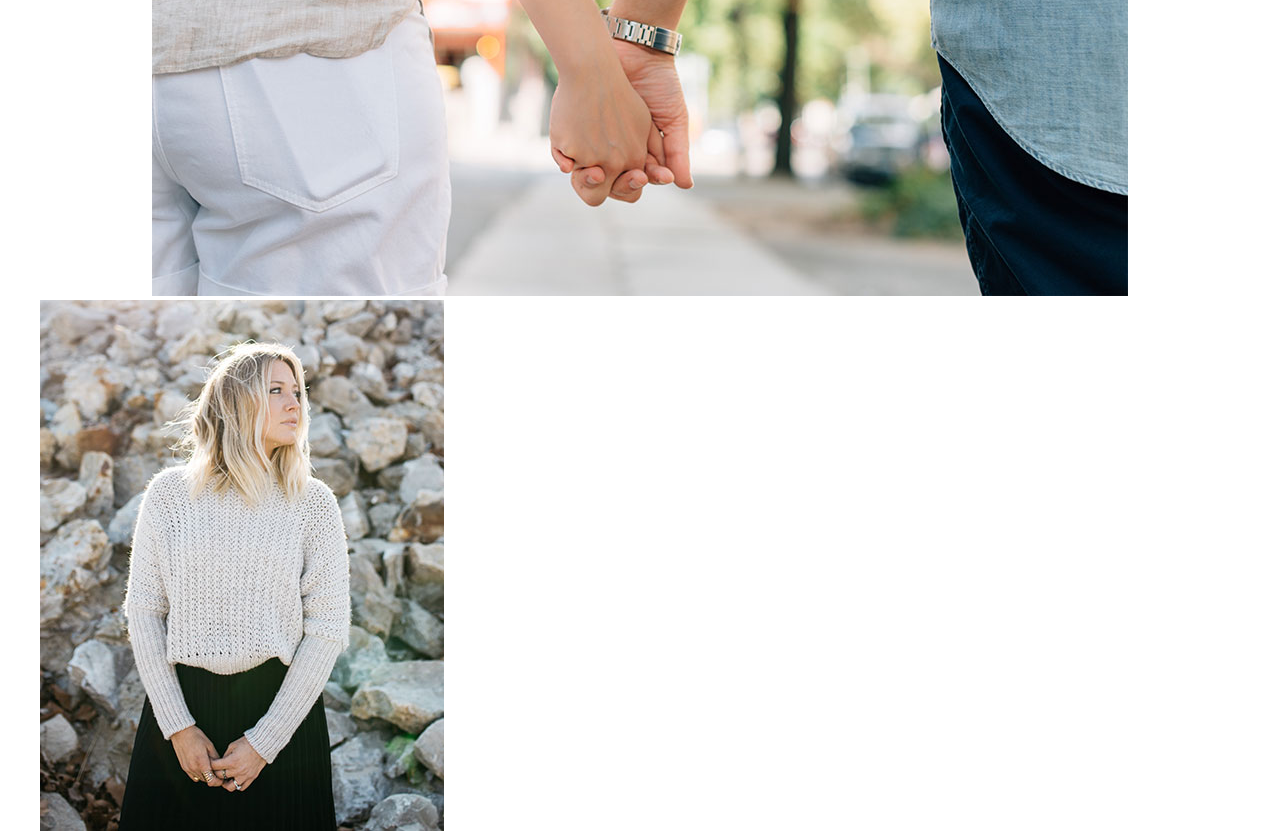
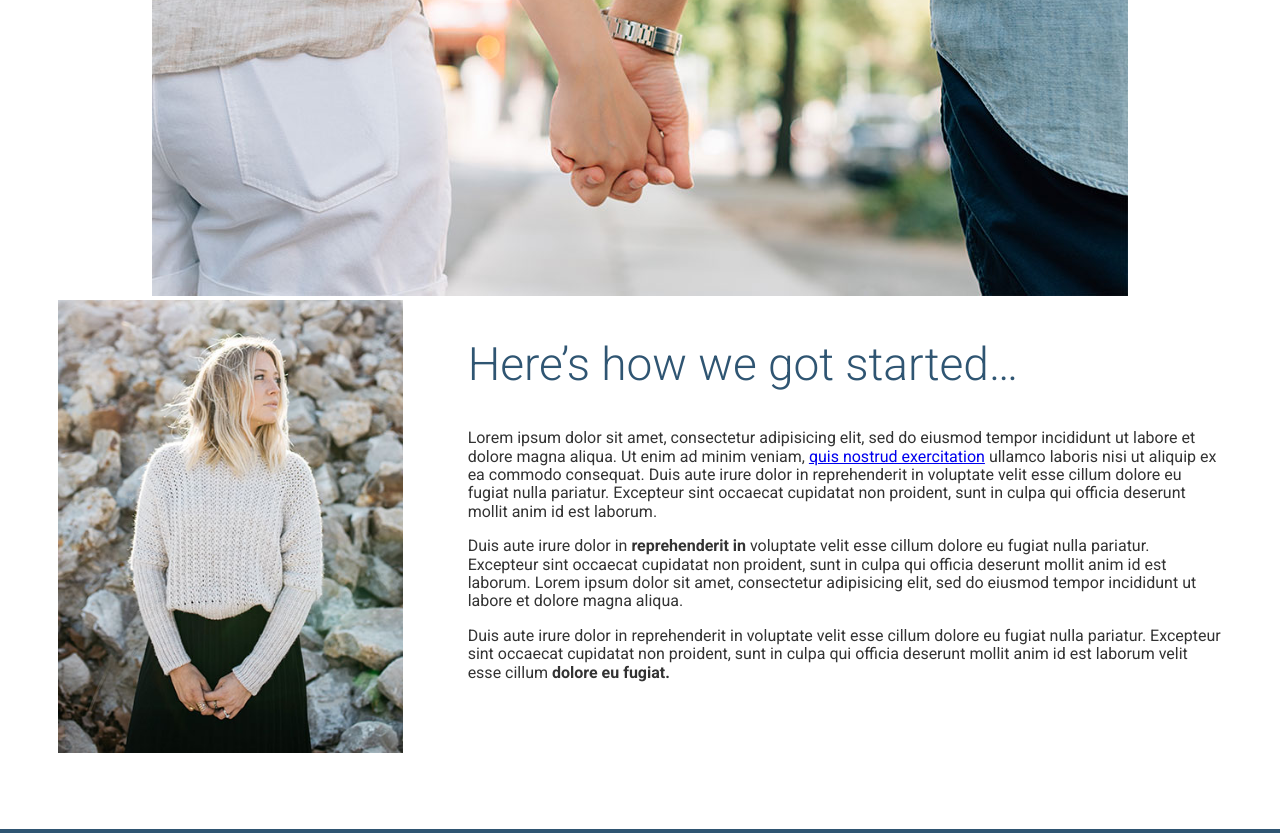
Before and after one commit to dilipthakor/travel, a website: page app/index.html in a window 1280 px wide. Shown: the part 1166-1999 px from the top of the page. Drawn offline with Linux system fonts and the light colour scheme.

Commit message:
column layout with responsive

```diff
--- a/app/assets/styles/base/_global.css
+++ b/app/assets/styles/base/_global.css
@@ -7,3 +7,7 @@ img{
   max-width: 100%;
   height: auto;
 }
+
+*{
+  box-sizing: border-box;
+}
--- a/app/assets/styles/base/_mixins.css
+++ b/app/assets/styles/base/_mixins.css
@@ -15,3 +15,11 @@
     @mixin-content;
   }
 }
+
+@define-mixin clearfix {
+  &::after{
+    content:"";
+    clear:both;
+    display: table;
+  }
+}
--- /dev/null
+++ b/app/assets/styles/modules/_row.css
@@ -0,0 +1,32 @@
+.row{
+
+  @mixin clearfix;
+
+  &--gutters > div {
+    padding-right: 65px;
+
+  }
+
+  &--gutters{
+    margin-right: -65px;
+
+  }
+
+  &--gutters > div {
+    padding-right: 65px;
+  }
+
+@mixin atMedium{
+  &__medium-4{
+    float: left;
+    width: 33.33%;
+
+  }
+  &__medium-8{
+    float: left;
+    width: 66.66%
+  }
+
+}
+
+}
--- a/app/assets/styles/modules/_wrapper.css
+++ b/app/assets/styles/modules/_wrapper.css
@@ -1,4 +1,5 @@
 .wrapper{
+  overflow: hidden;
   padding-left: 18px;
   padding-right: 18px;
   max-width: 1200px;
--- a/app/assets/styles/styles.css
+++ b/app/assets/styles/styles.css
@@ -8,3 +8,4 @@
 @import "modules/_wrapper";
 @import "modules/_page-section";
 @import "modules/_headline";
+@import "modules/_row";
--- a/app/index.html
+++ b/app/index.html
@@ -47,11 +47,18 @@
     <div class="wrapper wrapper--medium">
       <img src="assets/images/first-trip.jpg" alt="Couple walking down a street.">
     </div>
+
+  <div class="row row--gutters">
+    <div class="row__medium-4">
     <img src="assets/images/our-start.jpg" alt="Our founder, Jane Doe">
+  </div>
+  <div class="row__medium-8">
     <h2 class="headline">Here&rsquo;s how we got started&hellip;</h2>
     <p>Lorem ipsum dolor sit amet, consectetur adipisicing elit, sed do eiusmod tempor incididunt ut labore et dolore magna aliqua. Ut enim ad minim veniam, <a href="#">quis nostrud exercitation</a> ullamco laboris nisi ut aliquip ex ea commodo consequat. Duis aute irure dolor in reprehenderit in voluptate velit esse cillum dolore eu fugiat nulla pariatur. Excepteur sint occaecat cupidatat non proident, sunt in culpa qui officia deserunt mollit anim id est laborum.</p>
     <p>Duis aute irure dolor in <strong>reprehenderit in</strong> voluptate velit esse cillum dolore eu fugiat nulla pariatur. Excepteur sint occaecat cupidatat non proident, sunt in culpa qui officia deserunt mollit anim id est laborum. Lorem ipsum dolor sit amet, consectetur adipisicing elit, sed do eiusmod tempor incididunt ut labore et dolore magna aliqua.</p>
     <p>Duis aute irure dolor in reprehenderit in voluptate velit esse cillum dolore eu fugiat nulla pariatur. Excepteur sint occaecat cupidatat non proident, sunt in culpa qui officia deserunt mollit anim id est laborum velit esse cillum <strong>dolore eu fugiat.</strong></p>
+  </div>
+  </div>
   </div>
   </div>
 
--- a/app/temp/styles/styles.css
+++ b/app/temp/styles/styles.css
@@ -460,6 +460,11 @@ img{
   height: auto;
 }
 
+*{
+  -webkit-box-sizing: border-box;
+          box-sizing: border-box;
+}
+
 .large-hero{
   border-bottom: 10px solid #2f5572;
   position: relative;
@@ -557,6 +562,7 @@ img{
   }
 
 .wrapper{
+  overflow: hidden;
   padding-left: 18px;
   padding-right: 18px;
   max-width: 1200px;
@@ -640,3 +646,35 @@ img{
 .headline--b-margin-large{
     margin-bottom: 1.6em;
   }
+
+.row::after{
+    content:"";
+    clear:both;
+    display: table;
+  }
+
+.row--gutters > div {
+    padding-right: 65px;
+
+  }
+
+.row--gutters{
+    margin-right: -65px;
+
+  }
+
+.row--gutters > div {
+    padding-right: 65px;
+  }
+
+@media(min-width: 800px){
+  .row__medium-4{
+    float: left;
+    width: 33.33%;
+
+  }
+  .row__medium-8{
+    float: left;
+    width: 66.66%
+  }
+  }
```
